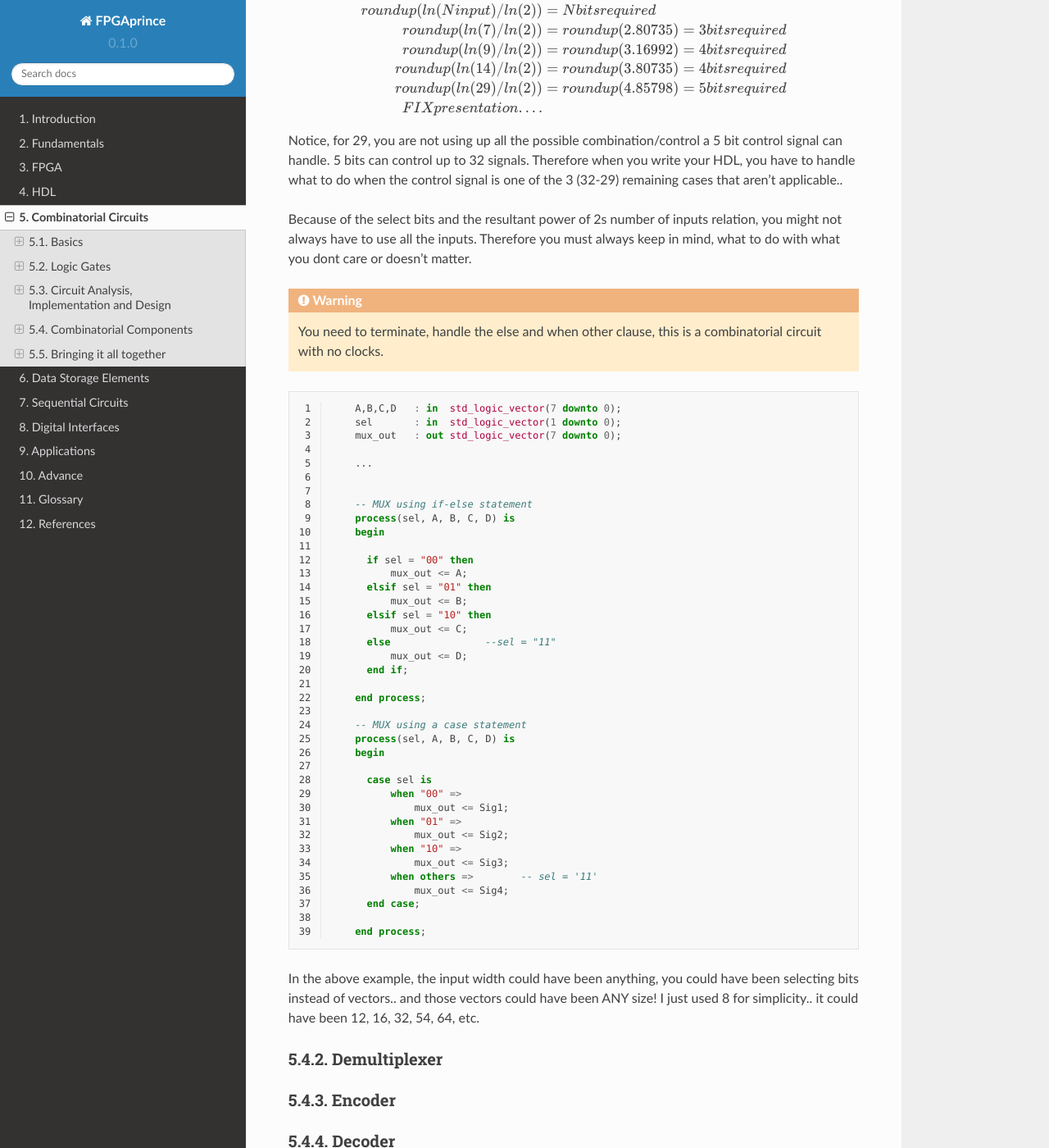
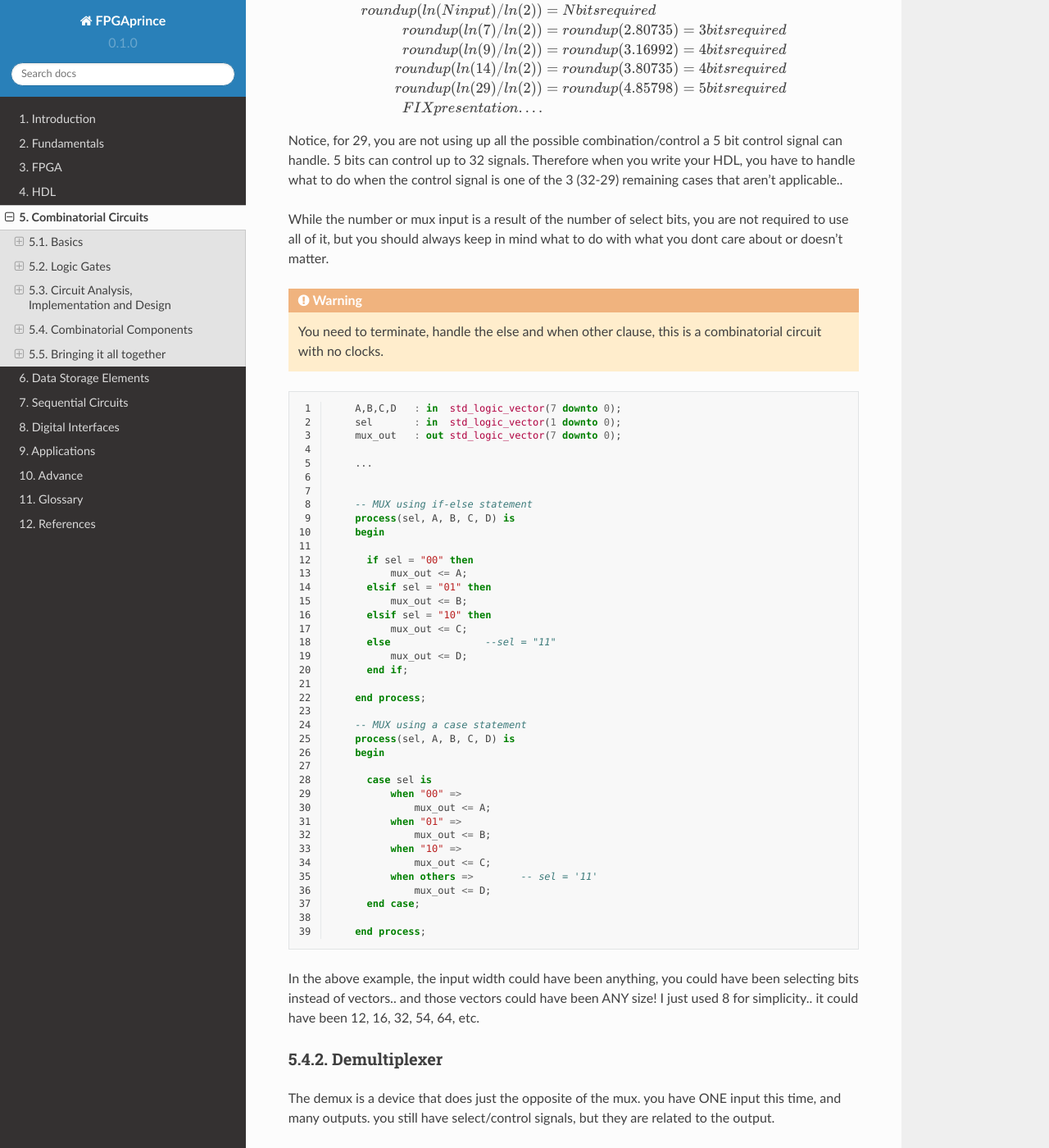
Before and after one commit to fpgaprince/rtd, a Sphinx documentation site: the page built from docs/source/combinatorial.rst, in a window 1280 px wide and 1400 px high, scrolled down 5704 px. Shown: the whole window at 82% size. Built offline with Sphinx 7.4.7 and the Read the Docs theme 2.0.0, drawn with Linux system fonts in a browser that asks for light colours; some of the changed text lies outside the part shown.

Commit message:
Update combinatorial.rst

```diff
--- a/docs/source/combinatorial.rst
+++ b/docs/source/combinatorial.rst
@@ -309,8 +309,7 @@ Notice, for 29, you are not using up all the possible combination/control a 5 bi
 5 bits can control up to 32 signals. Therefore when you write your HDL, you have to handle what to do
 when the control signal is one of the 3 (32-29) remaining cases that aren't applicable..
 
-Because of the select bits and the resultant power of 2s number of inputs relation, you might not always have to use all the inputs.
-Therefore you must always keep in mind, what to do with what you dont care or doesn't matter.
+While the number or mux input is a result of the number of select bits, you are not required to use all of it, but you should always keep in mind what to do with what you dont care about or doesn't matter.
 
 .. warning::
 
@@ -348,13 +347,13 @@ Therefore you must always keep in mind, what to do with what you dont care or do
 
         case sel is
             when "00" =>
-                mux_out <= Sig1;
+                mux_out <= A;
             when "01" =>
-                mux_out <= Sig2;
+                mux_out <= B;
             when "10" =>
-                mux_out <= Sig3;
+                mux_out <= C;
             when others =>        -- sel = '11'
-                mux_out <= Sig4;
+                mux_out <= D;
         end case;
 
       end process;
@@ -365,6 +364,9 @@ and those vectors could have been ANY size! I just used 8 for simplicity.. it co
 
 Demultiplexer
 ====================
+The demux is a device that does just the opposite of the mux. you have ONE input this time, and many outputs. you still have select/control signals, but they are related to the output.
+
+with the select bits, you are determining where to route/send the input.
 
 Encoder
 ====================
```
